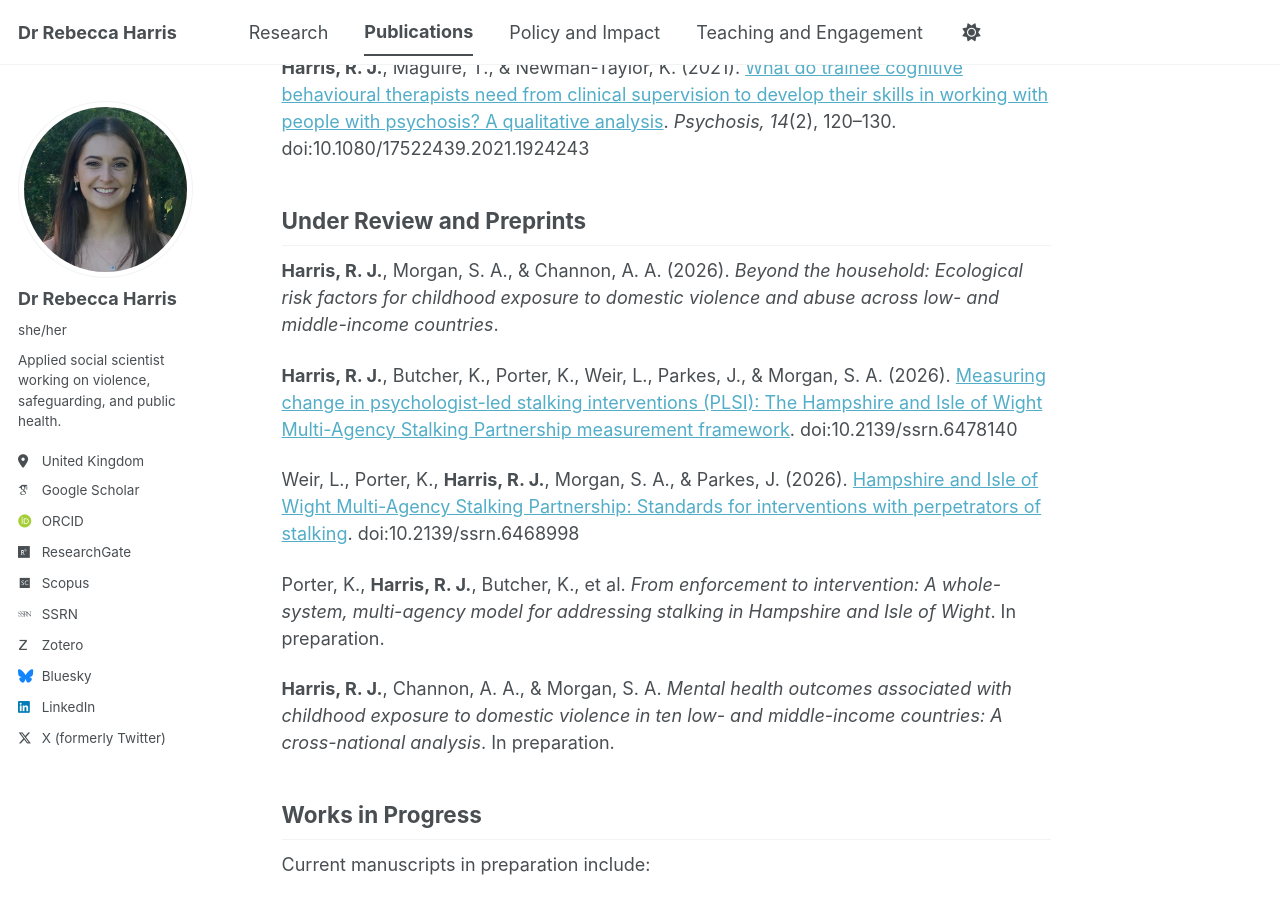
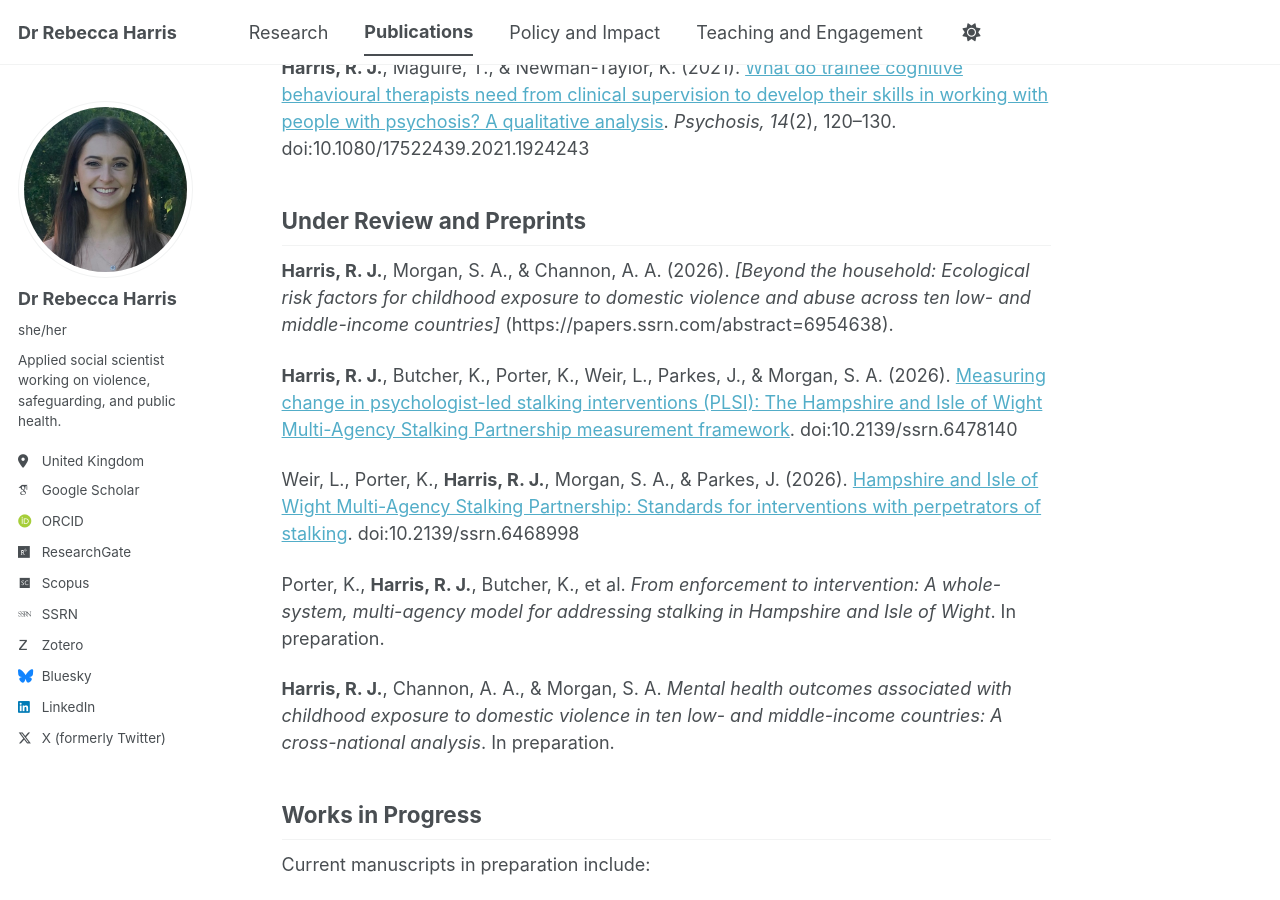
Before and after one commit to DrRebeccaHarris/drrebeccaharris.github.io, a Jekyll site: the page built from _pages/publications.md, in a window 1280 px wide and 900 px high, scrolled down 498 px. Built offline with Jekyll 4.4.1, drawn with Linux system fonts in a browser that asks for light colours; some web fonts are replaced; a script bundle is joined from its source files by our own code; library files that are not in the unit come from our copies.

Commit message:
Update publications.md

```diff
--- a/_pages/publications.md
+++ b/_pages/publications.md
@@ -18,7 +18,7 @@ Klinkner, M., Smith, E., & **Harris, R. J.** (2025). [Rights-informed mass grave
 
 ## Under Review and Preprints
 
-**Harris, R. J.**, Morgan, S. A., & Channon, A. A. (2026). *Beyond the household: Ecological risk factors for childhood exposure to domestic violence and abuse across low- and middle-income countries*.
+**Harris, R. J.**, Morgan, S. A., & Channon, A. A. (2026). *[Beyond the household: Ecological risk factors for childhood exposure to domestic violence and abuse across ten low- and middle-income countries]* (https://papers.ssrn.com/abstract=6954638).
 
 **Harris, R. J.**, Butcher, K., Porter, K., Weir, L., Parkes, J., & Morgan, S. A. (2026). [Measuring change in psychologist-led stalking interventions (PLSI): The Hampshire and Isle of Wight Multi-Agency Stalking Partnership measurement framework](https://doi.org/10.2139/ssrn.6478140). doi:10.2139/ssrn.6478140
 
```
